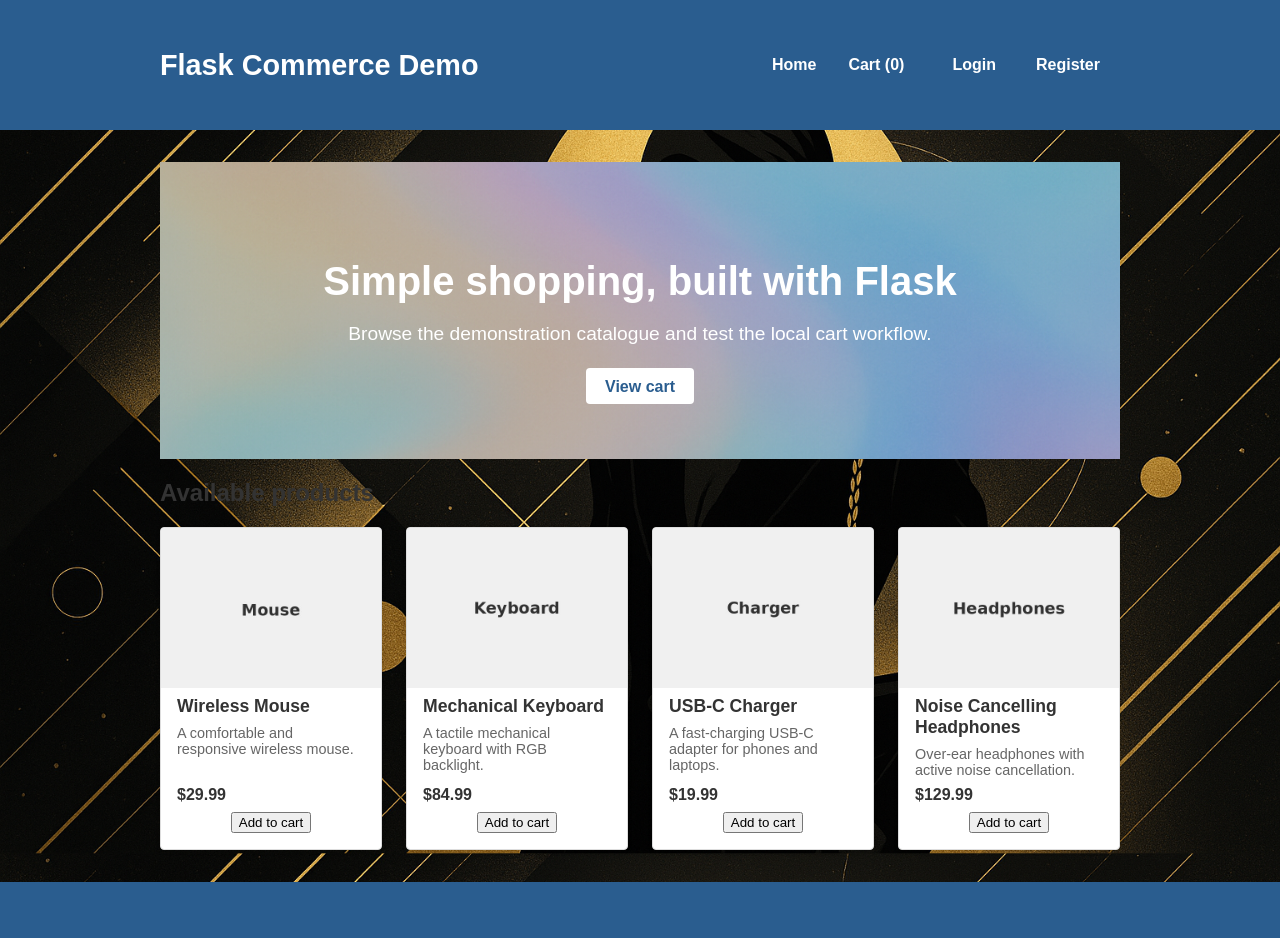
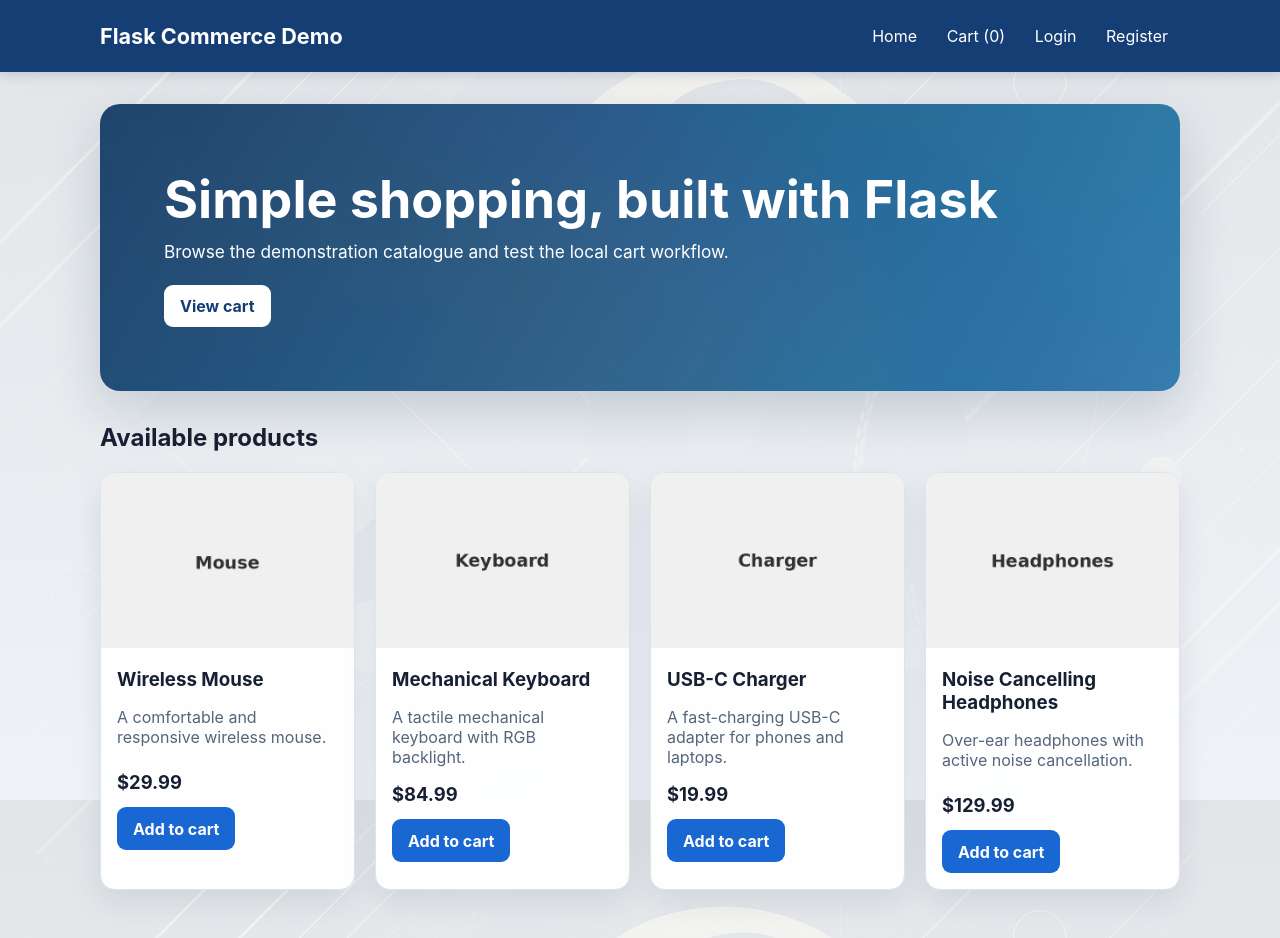
Before and after one commit to universide/e-commerce-website, a Flask app: page / in a window 1280 px wide. Before the commit the page ends 882 px from the top, so only its background shows below. Run offline with Flask 3, Linux system fonts and the light colour scheme.

Commit message:
Portfolio: improve static/style.css

```diff
--- a/static/style.css
+++ b/static/style.css
@@ -1,269 +1,177 @@
-    /*
-    * Basic stylesheet for the e-commerce application.
-    * 包括主页背景、导航栏、Hero 区、产品卡片、购物车、表单等样式。
-    */
-
-    @media (min-width: 769px) {
-    body {
-        background: url('/static/background-full.png') center center / cover no-repeat fixed;
-    }
+:root {
+  color-scheme: light;
+  font-family: Inter, ui-sans-serif, system-ui, -apple-system, BlinkMacSystemFont, "Segoe UI", sans-serif;
+  color: #172033;
+  background: #f4f7fb;
 }
 
-    /* 手机：竖向完整显示，用 contain 保证不裁剪 */
-    @media (max-width: 768px) {
-    body {
-        background: url('/static/background-full.png') center top / contain no-repeat scroll;
-        background-color: #f7f7f7;
-    }
-}
-
+* { box-sizing: border-box; }
 
 body {
   margin: 0;
-        padding: 0;
-        background: url('/static/background-full.png') center center / cover no-repeat fixed;
-        background-color: #f7f7f7;  /* 后备色 */
-
-        font-family: Arial, sans-serif;
-        color: #333;
+  min-height: 100vh;
+  background:
+    linear-gradient(rgba(244, 247, 251, 0.92), rgba(244, 247, 251, 0.98)),
+    url('/static/background-full.png') center / cover fixed;
 }
 
+a { color: #185abd; }
+
 header {
-        background-color: #2a5d8f;
-        color: #fff;
-        padding: 1rem 2rem;
+  background: #153e75;
+  color: white;
+  box-shadow: 0 2px 12px rgba(16, 37, 67, 0.18);
 }
+
+.container {
+  width: min(1080px, calc(100% - 2rem));
+  margin: 0 auto;
+}
+
 header .container {
   display: flex;
   align-items: center;
   justify-content: space-between;
+  min-height: 72px;
+  gap: 1rem;
 }
-    header h1 {
-        margin: 0;
-        font-size: 1.8rem;
-    }
-    header nav.main-nav {
+
+header h1 { margin: 0; font-size: 1.35rem; }
+
+.main-nav,
+.nav-right {
   display: flex;
   align-items: center;
-    }
-    header nav.main-nav a {
-        color: #fff;
-        text-decoration: none;
-        font-weight: 600;
-        margin-right: 0.5rem;
-        padding: 0.5rem 0.75rem;
-        border-radius: 4px;
-        transition: background-color 0.3s;
-    }
-    header nav.main-nav a:hover {
-        background-color: rgba(255,255,255,0.2);
-    }
-    header nav.main-nav .nav-right {
-        margin-left: 1rem;
-        display: flex;
-        gap: 0.5rem;
+  gap: .35rem;
 }
 
-    /* Hero 区域 */
-    .hero {
-        background-image:
-        linear-gradient(rgba(42,93,143,0.3), rgba(42,93,143,0.3)),
-        url('/static/background.jpg');
-        background-size: cover;
-        background-position: center;
-        background-attachment: fixed;
-        padding: 4rem 0;
-        text-align: center;
-        color: #fff;
-    }
-    .hero h2 {
-        font-size: 2.5rem;
-        margin-bottom: 1rem;
-        font-weight: 600;
-    }
-    .hero p {
-        font-size: 1.2rem;
-        margin-bottom: 2rem;
-    }
-    .hero .btn {
-        background-color: #fff;
-        color: #2a5d8f;
-        padding: 0.6rem 1.2rem;
-        border-radius: 4px;
+.main-nav a,
+.nav-button {
+  border: 0;
+  border-radius: 8px;
+  padding: .55rem .75rem;
+  color: white;
+  background: transparent;
+  font: inherit;
   text-decoration: none;
-        font-weight: bold;
-        transition: background-color 0.3s;
-    }
-    .hero .btn:hover {
-        background-color: #f0f0f0;
+  cursor: pointer;
 }
 
-    /* 容器 */
-    .container {
-        max-width: 960px;
-        margin: 2rem auto;
-        padding: 0 1rem;
+.main-nav a:hover,
+.nav-button:hover { background: rgba(255, 255, 255, .14); }
+
+main.container { padding: 2rem 0 3rem; }
+
+.hero {
+  margin-bottom: 2rem;
+  padding: clamp(2rem, 7vw, 4rem);
+  border-radius: 20px;
+  background:
+    linear-gradient(120deg, rgba(16, 57, 105, .93), rgba(25, 112, 164, .82)),
+    url('/static/background.jpg') center / cover;
+  box-shadow: 0 20px 50px rgba(23, 54, 88, .18);
+  color: white;
 }
 
-    /* 产品列表网格 */
+.hero h2 { margin: 0 0 .65rem; font-size: clamp(2rem, 5vw, 3.25rem); }
+.hero p { max-width: 680px; margin: 0 0 1.4rem; font-size: 1.08rem; }
+
+.btn,
+button,
+.checkout-button {
+  display: inline-block;
+  border: 0;
+  border-radius: 9px;
+  padding: .7rem 1rem;
+  background: #1967d2;
+  color: white;
+  font: inherit;
+  font-weight: 650;
+  text-decoration: none;
+  cursor: pointer;
+}
+
+.btn { background: white; color: #153e75; }
+button:hover,
+.checkout-button:hover { filter: brightness(.94); }
+
 .product-grid {
   display: grid;
-        grid-template-columns: repeat(auto-fill, minmax(220px, 1fr));
-        gap: 1.5rem;
+  grid-template-columns: repeat(auto-fit, minmax(225px, 1fr));
+  gap: 1.25rem;
 }
 
-    /* 单个产品卡片 */
-    .product {
-        background-color: #fff;
-        border: 1px solid #ddd;
-        border-radius: 4px;
-        overflow: hidden;
-        box-shadow: 0 2px 4px rgba(0,0,0,0.1);
-        display: flex;
-        flex-direction: column;
-        transition: transform 0.2s;
-    }
-    .product:hover {
-        transform: translateY(-4px);
-    }
-    .product img {
-        width: 100%;
-        height: 160px;
-        object-fit: cover;
-    }
-    .product .info {
-        padding: 0.5rem 1rem 1rem;
-        flex-grow: 1;
-        display: flex;
-        flex-direction: column;
-        justify-content: space-between;
-    }
-    .product .info h3 {
-        margin: 0 0 0.5rem;
-        font-size: 1.1rem;
-    }
-    .product .info p {
-        margin: 0 0 0.5rem;
-        font-size: 0.9rem;
-        color: #666;
-        flex-grow: 1;
-    }
-    .product .info .price {
-        font-weight: bold;
-        margin-bottom: 0.5rem;
-    }
-    .product .info .actions {
-        text-align: center;
-    }
-    .product .info .actions a {
-        background-color: #2a5d8f;
-        color: #fff;
-        padding: 0.4rem 0.6rem;
-        border-radius: 3px;
-        text-decoration: none;
-        font-size: 0.9rem;
-        display: inline-block;
+.product,
+.auth-container,
+.cart-table {
+  background: rgba(255, 255, 255, .96);
+  border: 1px solid #dce5ef;
+  box-shadow: 0 12px 30px rgba(24, 49, 83, .09);
 }
 
-    /* 购物车表格 */
+.product {
+  overflow: hidden;
+  border-radius: 15px;
+  transition: transform .18s ease, box-shadow .18s ease;
+}
+
+.product:hover {
+  transform: translateY(-3px);
+  box-shadow: 0 17px 36px rgba(24, 49, 83, .14);
+}
+
+.product img { width: 100%; height: 175px; object-fit: cover; }
+.product .info { padding: 1rem; }
+.product h3 { margin: 0 0 .45rem; }
+.product p { min-height: 3rem; color: #55657a; }
+.price { margin: .9rem 0; font-size: 1.15rem; font-weight: 750; }
+
 .cart-table {
   width: 100%;
+  overflow: hidden;
   border-collapse: collapse;
-        background-color: #fff;
-        border: 1px solid #ddd;
-    }
-    .cart-table th,
-    .cart-table td {
-        padding: 0.6rem 0.8rem;
-        border-bottom: 1px solid #eee;
-        text-align: left;
-    }
-    .cart-table th {
-        background-color: #f0f0f0;
-    }
-    .total {
-        text-align: right;
-        margin-top: 1rem;
-        font-size: 1.2rem;
-        font-weight: bold;
-    }
-    .checkout-button {
-        display: inline-block;
-        margin-top: 1rem;
-        padding: 0.6rem 1rem;
-        background-color: #2a5d8f;
-        color: #fff;
-        border-radius: 4px;
-        text-decoration: none;
+  border-radius: 12px;
 }
 
-    /* 表单和认证页容器 */
+.cart-table th,
+.cart-table td { padding: .85rem; border-bottom: 1px solid #e8eef5; text-align: left; }
+.cart-table th { background: #edf3f9; }
+.total { margin: 1rem 0; font-size: 1.2rem; font-weight: 750; text-align: right; }
+
 .auth-container {
-        background-color: #fff;
-        border: 1px solid #ddd;
+  max-width: 480px;
+  margin: 1rem auto;
+  padding: 1.5rem;
+  border-radius: 15px;
+}
+
+.auth-container form { display: grid; gap: .7rem; }
+.auth-container label { font-weight: 650; }
+
+input[type="text"],
+input[type="password"] {
+  width: 100%;
+  border: 1px solid #bdcadd;
   border-radius: 8px;
-        box-shadow: 0 2px 4px rgba(0,0,0,0.1);
-        max-width: 420px;
-        margin: 3rem auto;
-        padding: 2rem;
+  padding: .7rem .8rem;
+  font: inherit;
 }
-    .auth-container h2 {
-        text-align: center;
-        margin-top: 0;
-        margin-bottom: 1.5rem;
+
+input:focus {
+  outline: 3px solid rgba(25, 103, 210, .18);
+  border-color: #1967d2;
 }
-    .auth-container form {
-        display: flex;
-        flex-direction: column;
+
+.options { display: flex; justify-content: space-between; gap: 1rem; align-items: center; }
+.options label { font-weight: 400; }
+.password-requirements { color: #5b6879; font-size: .92rem; }
+.message { margin-bottom: 1rem; padding: .8rem 1rem; border-radius: 9px; background: #fff2d7; color: #6f4600; }
+.message p { margin: 0; }
+.inline-form { display: inline; }
+
+@media (max-width: 720px) {
+  header .container { align-items: flex-start; flex-direction: column; padding: 1rem 0; }
+  .main-nav { flex-wrap: wrap; }
+  .cart-table { display: block; overflow-x: auto; }
+  .options { align-items: flex-start; flex-direction: column; }
 }
-    .auth-container form label {
-        font-weight: bold;
-        margin-bottom: 0.5rem;
-    }
-    .auth-container form input[type="text"],
-    .auth-container form input[type="password"],
-    .auth-container form input[type="email"] {
-        width: 100%;
-        padding: 0.6rem;
-        margin-bottom: 1rem;
-        border: 1px solid #ccc;
-        border-radius: 4px;
-    }
-    .auth-container form button {
-        background-color: #2a5d8f;
-        color: #fff;
-        padding: 0.6rem;
-        border: none;
-        border-radius: 4px;
-        cursor: pointer;
-        font-size: 1rem;
-    }
-    .auth-container form button:hover {
-        background-color: #234d7a;
-    }
-    .auth-container .password-requirements {
-        font-size: 0.85rem;
-        color: #555;
-        margin-bottom: 1rem;
-    }
-    .auth-container .password-requirements ul {
-        margin: 0 0 1rem 1.2rem;
-        padding: 0;
-    }
-    .auth-container .message {
-        color: red;
-        font-size: 0.9rem;
-        margin-bottom: 1rem;
-    }
-    .auth-container .options {
-        display: flex;
-        justify-content: space-between;
-        font-size: 0.85rem;
-    }
-    .auth-container .options a {
-        color: #2a5d8f;
-        text-decoration: none;
-    }
-    .auth-container .options a:hover {
-        text-decoration: underline;
-    }
```
Lines whose indentation alone changed are shown as unchanged.
